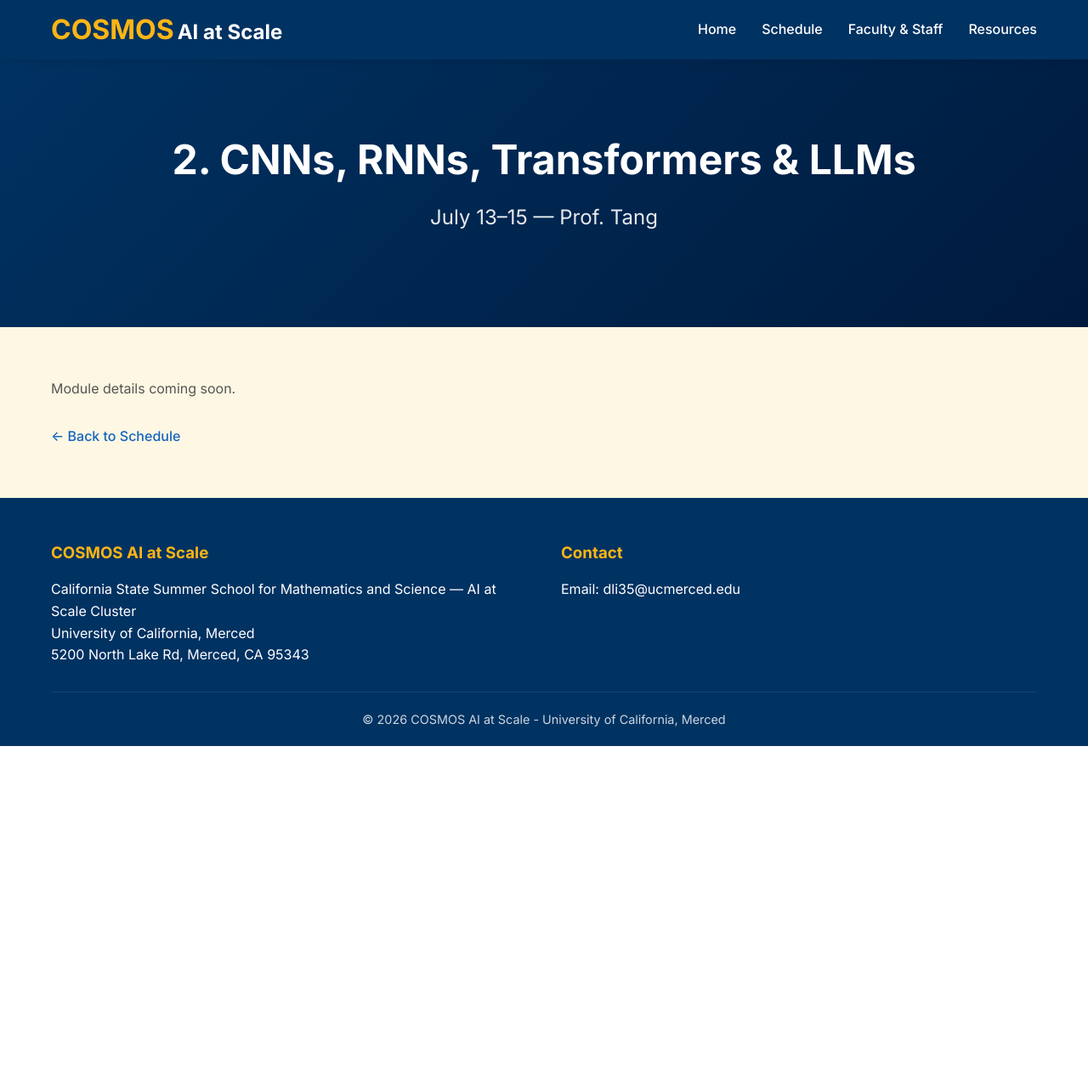
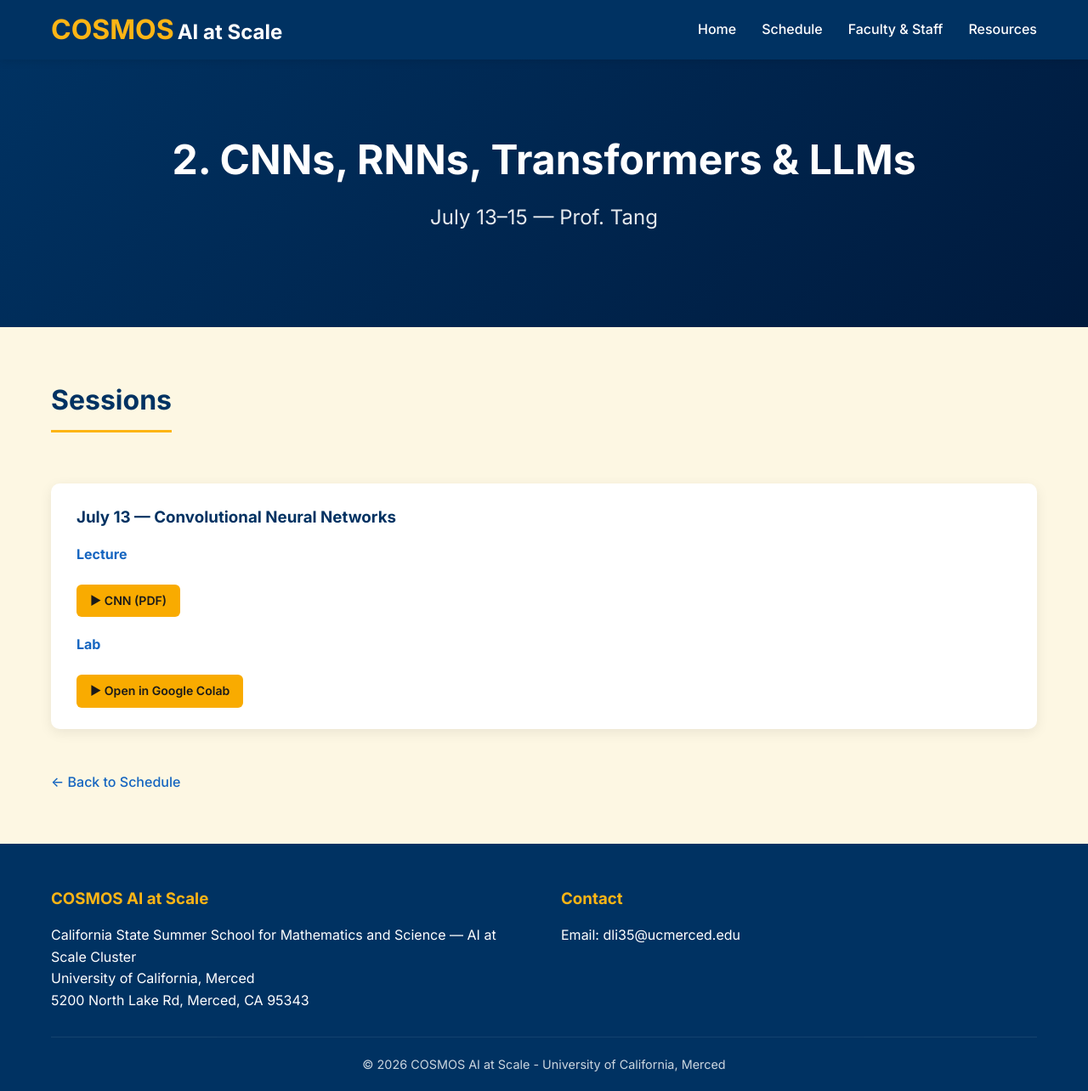
Before and after one commit to cosmos-ai-ucm/cosmos-ai-ucm.github.io, a Jekyll site: the page built from modules/deep-learning.html, in a window 1280 px wide and 1284 px high. Shown: the whole window at 85% size. Built offline with Jekyll 4.4.1, drawn with Linux system fonts in a browser that asks for light colours.

Commit message:
July 13 schedule

```diff
--- a/modules/deep-learning.html
+++ b/modules/deep-learning.html
@@ -12,7 +12,33 @@
 
 <section class="about">
   <div class="container">
-    <p style="color:var(--text-light);">Module details coming soon.</p>
+    <h2 class="section-title">Sessions</h2>
+
+    <div class="activity-list">
+
+      <!-- July 13 -->
+      <div class="activity-item">
+        <h3>July 13 &mdash; Convolutional Neural Networks</h3>
+
+        <h4 style="margin-top:16px;color:var(--accent-color);">Lecture</h4>
+        <p style="margin-top:10px;">
+          <a class="colab-link" href="/modules/CNN.pdf" target="_blank" rel="noopener">
+            &#9654; CNN (PDF)
+          </a>
+        </p>
+
+        <h4 style="margin-top:20px;color:var(--accent-color);">Lab</h4>
+        <p style="margin-top:10px;">
+          <a class="colab-link"
+             href="https://colab.research.google.com/drive/1wd29K9Dv79BXuGAsO6rqbrXctwxtGTqy?usp=sharing"
+             target="_blank" rel="noopener">
+            &#9654; Open in Google Colab
+          </a>
+        </p>
+      </div>
+
+    </div>
+
     <a class="back-link" href="/schedule">&larr; Back to Schedule</a>
   </div>
 </section>
--- a/schedule.html
+++ b/schedule.html
@@ -136,8 +136,8 @@
           <td>Lab and Project</td>
           <td>Lab and Project</td>
           <td>Lab and Project</td>
-          <td>Intro to data structures, files, and data processing in Python</td>
-          <td>Bringing AI to the Edge</td>
+          <td></td>
+          <td></td>
         </tr>
       </tbody>
     </table>
```
Also changed, not shown: 1 other file.
